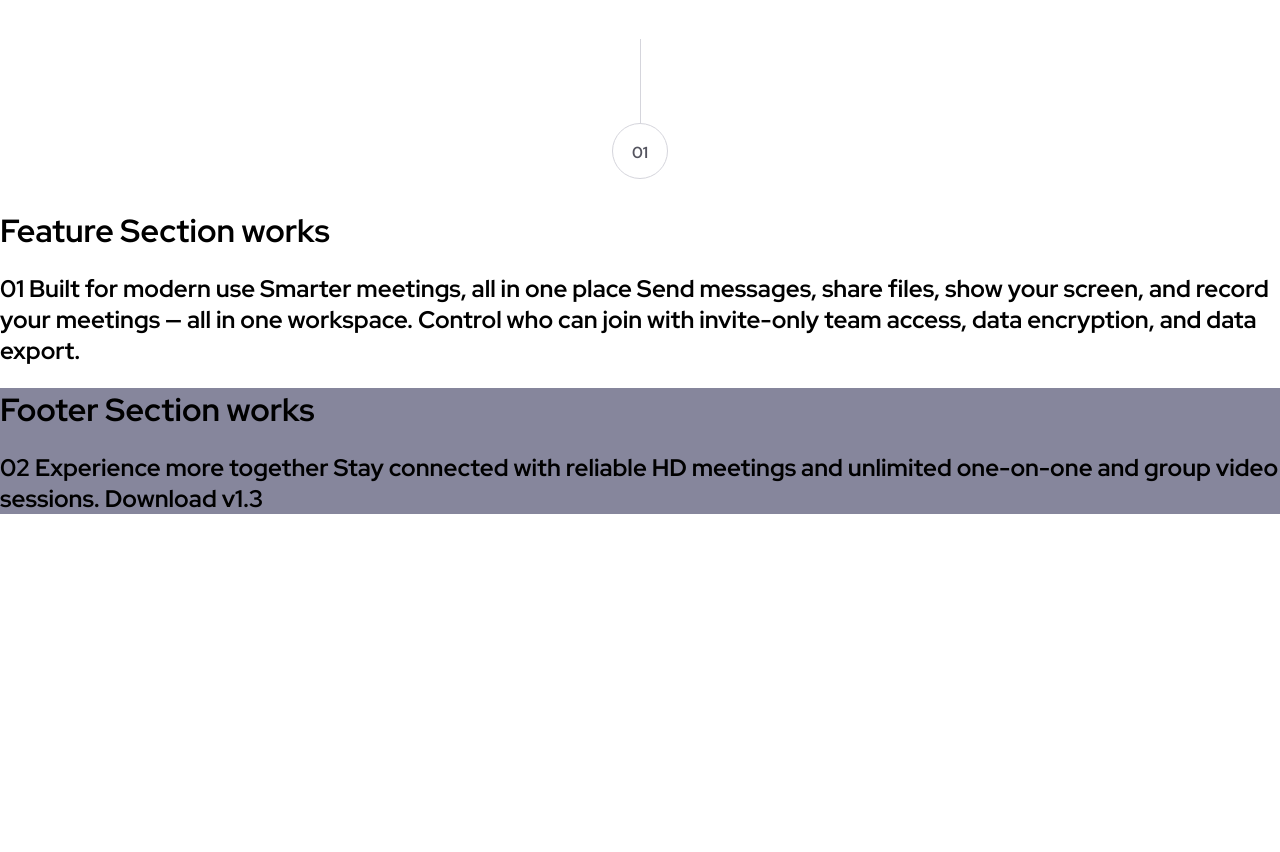
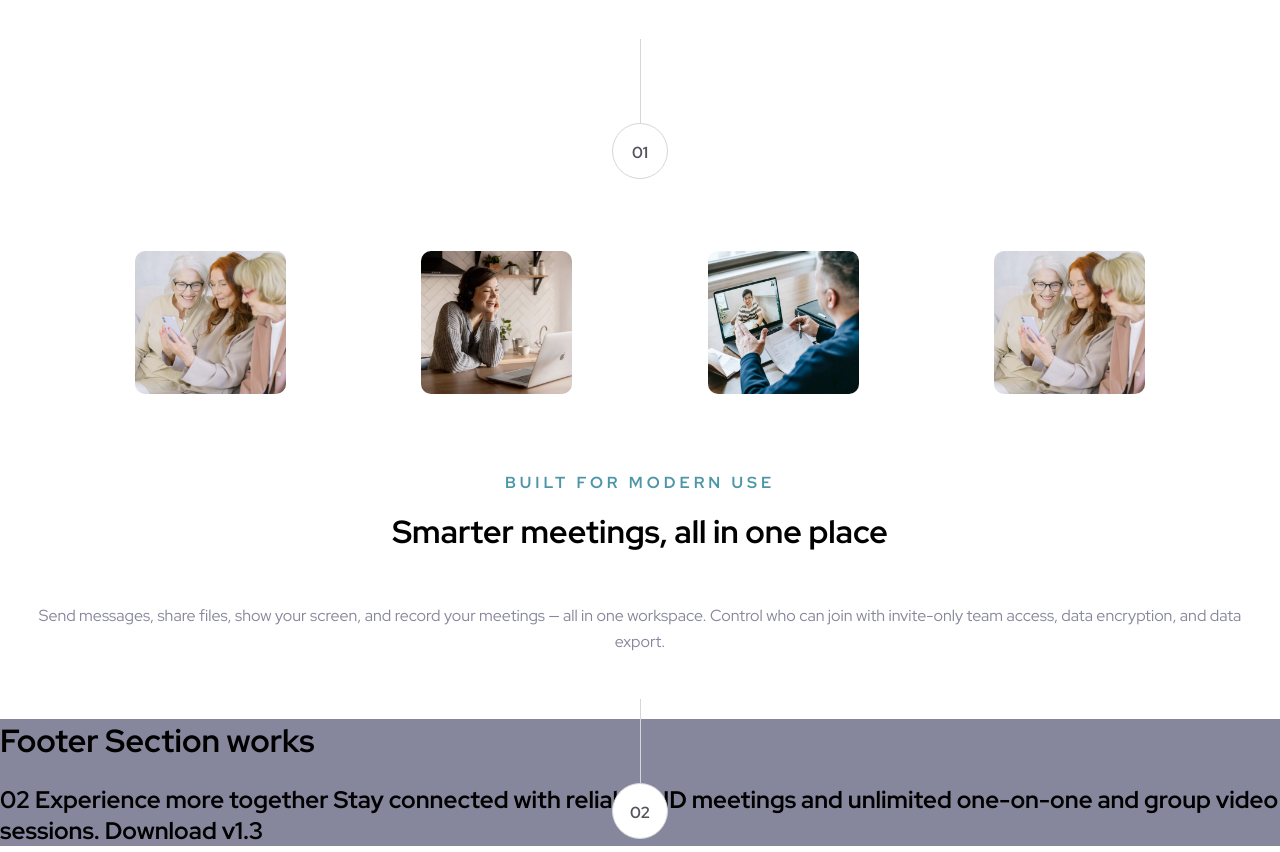
Before and after one commit to R3sty/meet-landing-homepage, a React (Vite) app: page / in a window 1280 px wide. Shown: the part 620-1472 px from the top of the page. Before the commit the page ends 1154 px from the top, so only its background shows below. Built offline with nearby package versions, Linux system fonts and the light colour scheme.

Commit message:
finished feature section

```diff
--- /dev/null
+++ b/src/scss/components/_divider.scss
@@ -0,0 +1,44 @@
+@use '../util/' as util;
+
+.__divider-container {
+    margin-top: util.rem(64);
+    margin-bottom: util.rem(64);
+    position: relative;
+    left: 50%;
+    transform: translateX(-50%);
+
+    &.__divider {
+        position: absolute;
+        width: util.rem(56);
+        height: util.rem(56);
+        border-radius: 50%;
+        background-color: var(--white);
+        border: util.rem(1) solid hsl(240, 9%, 85%);
+        text-align: center;
+        line-height: 50px;
+        font-size: 24px;
+        font-weight: bold;
+
+
+        &::before {
+            content: "";
+            position: absolute;
+            top: util.rem(-85);
+            left: 50%;
+            transform: translateX(00%);
+            width: util.rem(0.5);
+            height: util.rem(84);
+            border: util.rem(0.5);
+            background-color: hsl(240, 9%, 85%);
+        }
+    }
+
+    &.__divider-number {
+        position: absolute;
+        transform: translate(-50%, -120%);
+        color: hsl(240, 6%, 35%);
+        font-size: util.rem(16);
+        font-weight: 900;
+        opacity: 1;
+    }
+}
--- a/src/scss/components/_index.scss
+++ b/src/scss/components/_index.scss
@@ -1 +1,2 @@
 @forward 'buttons';
+@forward 'divider'
--- a/src/scss/sections/_feature.scss
+++ b/src/scss/sections/_feature.scss
@@ -1,6 +1,45 @@
 @use '../util/' as util;
 
 .feature-container {
-    padding-top: util.rem(64);
+    padding-top: util.rem(128);
     margin-top: util.rem(128);
+    display: block;
+    justify-content: center;
+    text-align: center;
+    margin-inline: util.rem(20);
+
+    .__img-container {
+        display: flex;
+        flex-wrap: wrap;
+        gap: util.rem(20);
+        justify-content: space-evenly;
+
+        img {
+            width: util.rem(151);
+            height: util.rem(143);
+            border-radius: util.rem(10);
+        }
+    }
+
+    h2 {
+        padding-top: util.rem(64);
+        font-size: util.rem(16);
+        color: var(--teal);
+        letter-spacing: util.rem(4);
+        font-weight: 900;
+    }
+
+    h1 {
+        font-size: util.rem(32);
+        font-weight: 900;
+        line-height: util.rem(36);
+
+        padding-bottom: util.rem(32);
+    }
+
+    p {
+        color: var(--gray);
+        font-size: util.rem(16);
+        line-height: util.rem(26);
+    }
 }
--- a/src/scss/sections/_hero.scss
+++ b/src/scss/sections/_hero.scss
@@ -52,46 +52,5 @@
         }
     }
 
-    .__divider-container {
-        margin-top: util.rem(64);
-        margin-bottom: util.rem(64);
-        position: relative;
-        left: 50%;
-        transform: translateX(-50%);
 
-        &.__divider {
-            position: absolute;
-            width: util.rem(56);
-            height: util.rem(56);
-            border-radius: 50%;
-            background-color: var(--white);
-            border: util.rem(1) solid hsl(240, 9%, 85%);
-            text-align: center;
-            line-height: 50px;
-            font-size: 24px;
-            font-weight: bold;
-
-
-            &::before {
-                content: "";
-                position: absolute;
-                top: util.rem(-85);
-                left: 50%;
-                transform: translateX(00%);
-                width: util.rem(0.5);
-                height: util.rem(84);
-                border: util.rem(0.5);
-                background-color: hsl(240, 9%, 85%);
-            }
-        }
-
-        &.__divider-number {
-            position: absolute;
-            transform: translate(-50%, -120%);
-            color: hsl(240, 6%, 35%);
-            font-size: util.rem(16);
-            font-weight: 900;
-            opacity: 1;
-        }
-    }
 }
--- a/src/sections/Feature.tsx
+++ b/src/sections/Feature.tsx
@@ -1,14 +1,31 @@
+import image1 from '../assets/desktop/image-women-videochatting.jpg';
+import image2 from '../assets/desktop/image-woman-in-videocall.jpg';
+import image3 from '../assets/desktop/image-men-in-meeting.jpg';
+import image4 from '../assets/desktop/image-women-videochatting.jpg';
+
+const images = [image1, image2, image3, image4];
+
 const Feature = () => {
 	return (
-		<div className='feature-container'>
-			<h1>Feature Section works</h1>
-			<h2>
-				01 Built for modern use Smarter meetings, all in one place Send
-				messages, share files, show your screen, and record your meetings — all
-				in one workspace. Control who can join with invite-only team access,
+		<main className='feature-container'>
+			<div className='__img-container'>
+				{images.map((img, index) => (
+					<img key={index} src={img} alt={`Feature ${index + 1}`}></img>
+				))}
+			</div>
+			<h2>BUILT FOR MODERN USE</h2>
+			<h1>Smarter meetings, all in one place</h1>
+			<p>
+				Send messages, share files, show your screen, and record your meetings —
+				all in one workspace. Control who can join with invite-only team access,
 				data encryption, and data export.
-			</h2>
-		</div>
+			</p>
+			<div className='__divider-container'>
+				<div className='__divider-container __divider'>
+					<span className='__divider-container __divider-number'>02</span>
+				</div>
+			</div>
+		</main>
 	);
 };
 
```
Also changed, not shown: src/scss/components/_buttons.scss (renamed from src/scss/components/buttons.scss).
